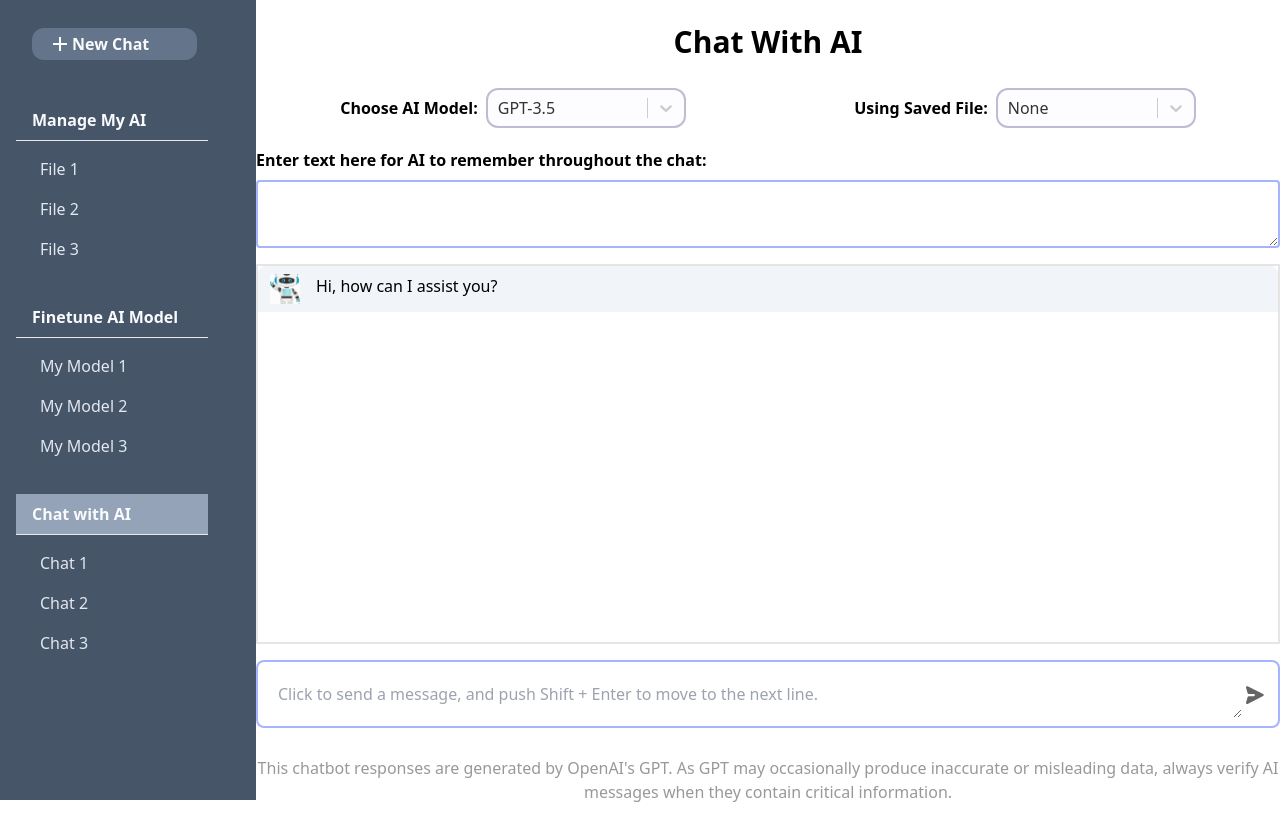
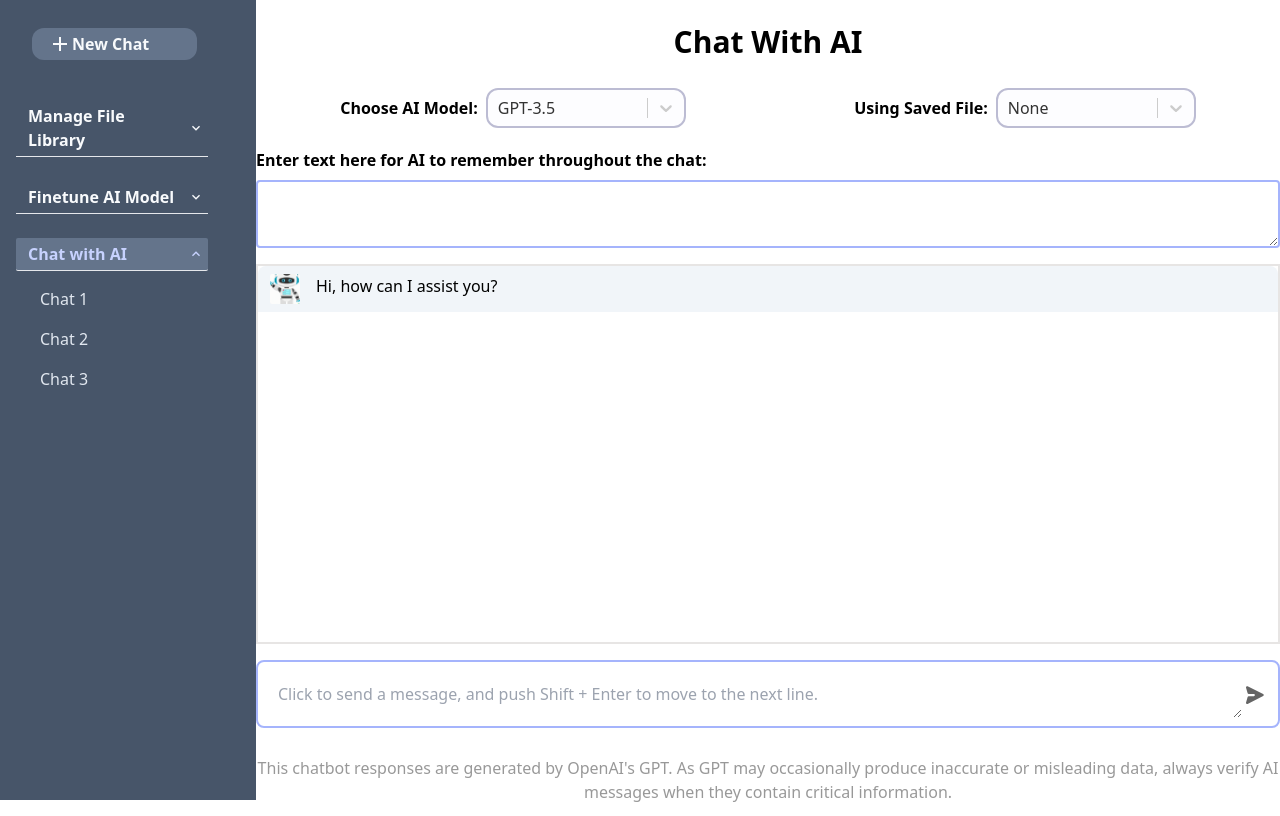
Before and after one commit to rexcare367/Smartchat-RAG, a Next.js app: page / in a window 1280 px wide. Built offline with nearby package versions, Linux system fonts and the light colour scheme; no server answers.

Commit message:
Feat(sidebar): Add toggle icon on menuItem

```diff
--- a/package.json
+++ b/package.json
@@ -29,6 +29,7 @@
     "pdf-parse": "^1.1.1",
     "react": "18.2.0",
     "react-dom": "18.2.0",
+    "react-icons": "^5.2.1",
     "react-select": "^5.7.3",
     "react-test-renderer": "^18.2.0",
     "ssh2": "^1.14.0",
--- /dev/null
+++ b/src/components/MenuItem.tsx
@@ -0,0 +1,49 @@
+import React, { useState, FC, ReactNode } from 'react'
+import Link from 'next/link'
+import { useRouter } from 'next/router';
+import { MdExpandMore, MdExpandLess } from 'react-icons/md'
+
+interface MenuItemProps {
+  title: string;
+  link?: string;
+  itemList: string[];
+  defaultOpen?: boolean;
+}
+
+const MenuItem: FC<MenuItemProps> = ({ title, link, itemList, defaultOpen = false }) => {
+
+  const router = useRouter()
+  const isActive = link && router.pathname === link
+
+  const [isOpen, setIsOpen] = useState(defaultOpen);
+
+  const toggle = () => setIsOpen(!isOpen);
+
+  return (
+    <li className="mt-5 mr-8 my-6 font-semibold" >
+      <div className={`flex justify-between items-center px-1 py-1 border-b hover:bg-slate-500 focus:bg-indigo-100 cursor-pointer ${isActive ? 'bg-slate-500 text-indigo-200 rounded-sm' : 'text-slate-50'}`} >
+        {link ? (
+          <Link href={link} className={`flex-grow px-2 hover:underline `}>
+            {title}
+          </Link>
+        ) : (
+          <span className="flex-grow text-slate-50">{title}</span>
+        )}
+        <span role="button" className="cursor-pointer" onClick={toggle}>
+          {isOpen ? <MdExpandLess /> : <MdExpandMore />}
+        </span>
+      </div>
+      {isOpen && (
+        <ul className="px-4 py-2 font-medium text-slate-200">
+          { itemList.map((item)=>
+            <li key={item} className="px-2 py-2 hover:bg-slate-400 focus:bg-indigo-100">
+            {item}
+            </li>
+          )}
+        </ul>
+      )}
+    </li>
+  )
+}
+
+export default MenuItem
--- a/src/components/Sidebar.tsx
+++ b/src/components/Sidebar.tsx
@@ -1,6 +1,5 @@
 import React, { FC } from 'react'
-import Link from 'next/link'
-import { useRouter } from 'next/router'
+import MenuItem from './MenuItem'
 import PlusIcon from './PlusIcon'
 
 interface SidebarProps {
@@ -8,9 +7,6 @@ interface SidebarProps {
 }
 
 const Sidebar : FC<SidebarProps>= ({ onNewChat }) => {
-
-  const router = useRouter()
-  const isActive = (route: string) => router.pathname === route ? 'bg-slate-400 text-indigo-900' : '';
 
   return (
     <div className="w-80 bg-slate-600 text-slate-50">
@@ -21,32 +17,22 @@ const Sidebar : FC<SidebarProps>= ({ onNewChat }) => {
               <span>New Chat</span>
             </div>
           </li>
-          <li className={`pl-4 py-2 mt-5 mr-8 font-semibold border-b text-slate-50 hover:bg-slate-400 focus:bg-indigo-100 ${isActive('/managemyai')}`}>
-          <Link href="/managemyai">Manage My AI</Link>
-          </li>
-          <ul className="px-4 py-2 font-medium text-slate-200">
-            <li className="px-2 py-2 hover:bg-slate-400 focus:bg-indigo-100">File 1</li>
-            <li className="px-2 py-2 hover:bg-slate-400 focus:bg-indigo-100">File 2</li>
-            <li className="px-2 py-2 hover:bg-slate-400 focus:bg-indigo-100">File 3</li>
-          </ul>
-          <li className={`pl-4 py-2 mt-5 mr-8 font-semibold border-b text-slate-50 hover:bg-slate-400 focus:bg-indigo-100 ${isActive('/finetunemodel')}`}>
-          <Link href="/finetunemodel">Finetune AI Model</Link>
-          </li>
-          <ul className="px-4 py-2 font-medium text-slate-200">
-            <li className="px-2 py-2 hover:bg-slate-400 focus:bg-indigo-100">My Model 1</li>
-            <li className="px-2 py-2 hover:bg-slate-400 focus:bg-indigo-100">My Model 2</li>
-            <li className="px-2 py-2 hover:bg-slate-400 focus:bg-indigo-100">My Model 3</li>
-          </ul>
-          <li className={`pl-4 py-2 mt-5 mr-8 font-semibold border-b text-slate-50 hover:bg-slate-400 focus:bg-indigo-100 ${isActive('/')}`}>
-            <Link href="/">
-              Chat with AI
-            </Link>
-          </li>
-          <ul className="px-4 py-2 font-medium text-slate-200">
-            <li className="px-2 py-2 hover:bg-slate-400 focus:bg-indigo-100">Chat 1</li>
-            <li className="px-2 py-2 hover:bg-slate-400 focus:bg-indigo-100">Chat 2</li>
-            <li className="px-2 py-2 hover:bg-slate-400 focus:bg-indigo-100">Chat 3</li>
-          </ul>
+          <MenuItem
+            title="Manage File Library"
+            link="/managemyai"
+            itemList={["File1", "File2", "File3"]}
+          />
+          <MenuItem
+            title="Finetune AI Model"
+            link="/finetunemodel"
+            itemList={["My Model1", "MyModel2", "My Model3"]}
+          />
+          <MenuItem
+            title="Chat with AI"
+            link="/"
+            itemList={["Chat 1", "Chat 2", "Chat 3"]}
+            defaultOpen={true}
+          />
       </ul>
     </div>
   )
```
